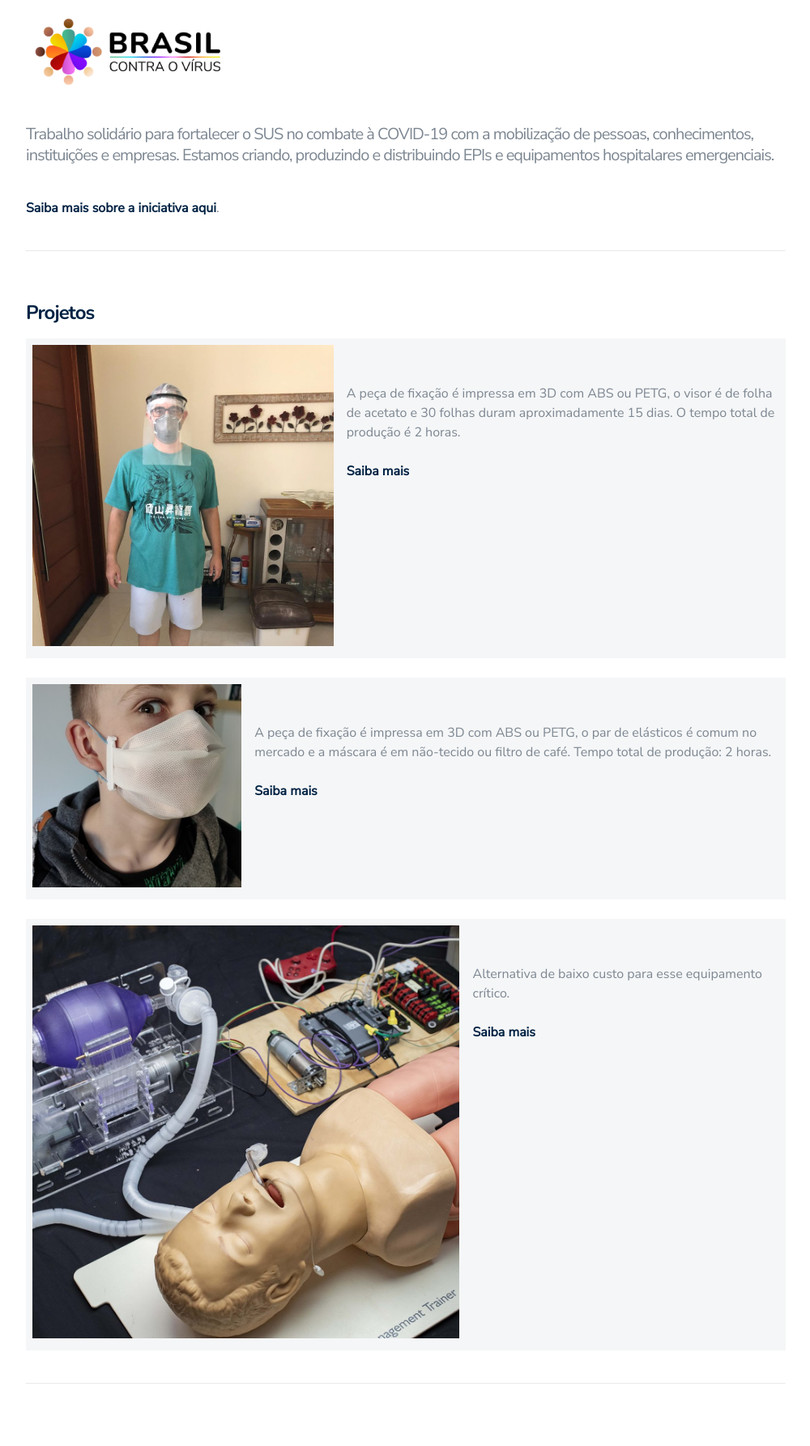
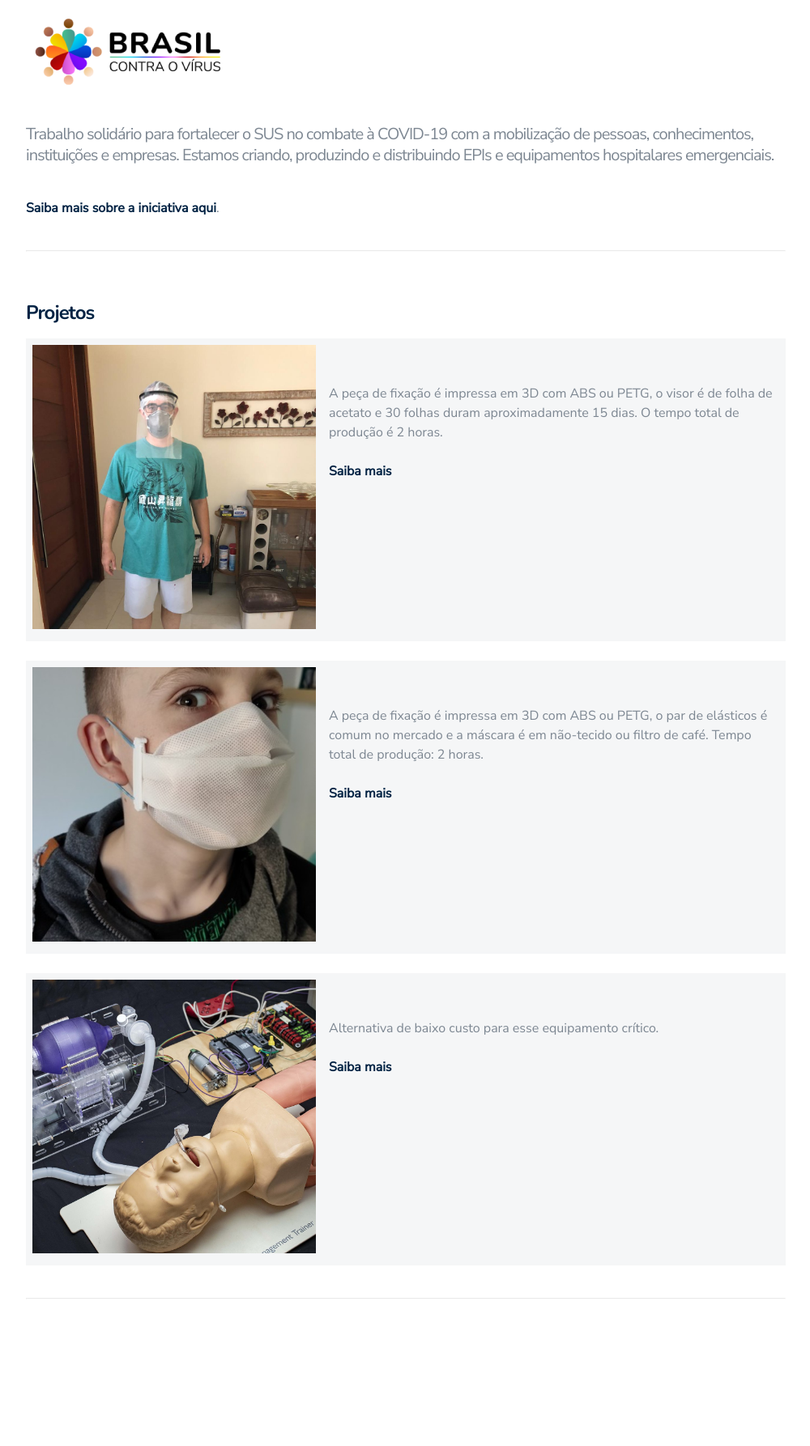
Before and after one commit to brasilcontraovirus/brasilcontraovirus.github.io, a Jekyll site: the page built from index.md, in a window 1280 px wide. Shown: the whole page at 81% size, without its empty margins (139-1139 px from the left). Built offline with Jekyll 4.4.1, drawn with Linux system fonts in a browser that asks for light colours; our own code applies the rules of GitHub Pages for plain Markdown files; after the commit the page ends 1681 px from its top, so only the background shows below that.

Commit message:
Deixei todas as imagens na página inicial com o mesmo tamanho

```diff
--- a/_sass/base/_general.scss
+++ b/_sass/base/_general.scss
@@ -55,7 +55,3 @@ li {
   margin: auto;
   padding: 0 1rem;
 }
-
-.container img {
-  max-width: 100%;
-}
--- a/_sass/base/_table.scss
+++ b/_sass/base/_table.scss
@@ -1,8 +1,14 @@
 
 table {
   background-color: $color-gray;
-  max-width: 100%;
+  width: 100%;
   min-width: 28rem;
+
+  &:last-of-type{
+    td:last-of-type{
+      width: 100%;
+    }
+  }
 
   @media (max-width: 767px) {
     min-width: 100%;
@@ -19,8 +25,6 @@ table {
   td {
     vertical-align: top;
     padding: .5rem;
-    min-width: 2rem;
-    max-width: 100%;
   }
 
   a[title="Reportagem"] {
@@ -31,6 +35,8 @@ table {
     @media (max-width: 767px) {
       max-width: 100% !important;
     }
+
+    width: 350px;
 
     &[alt="Thabata"] {
       max-width: 250px;
```
